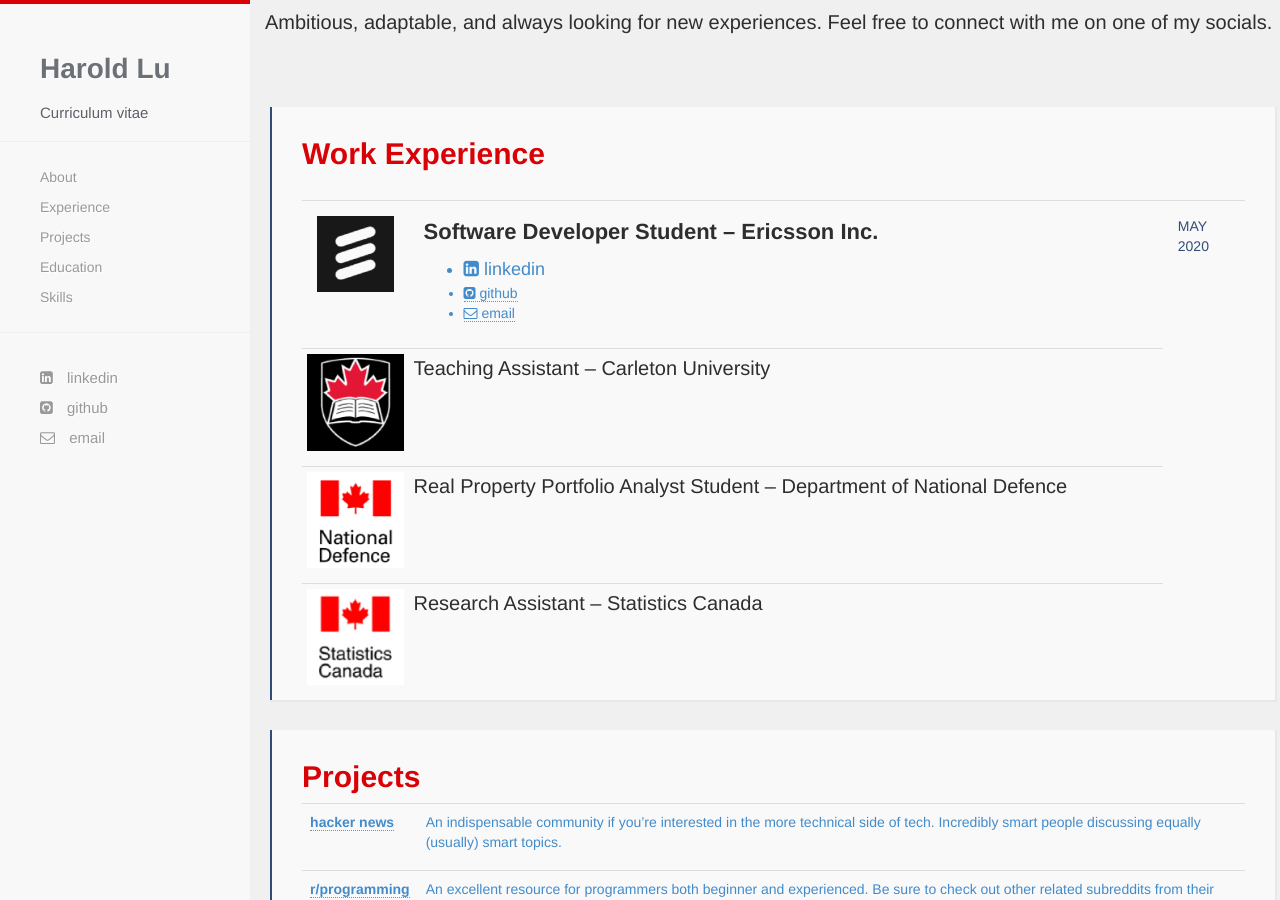
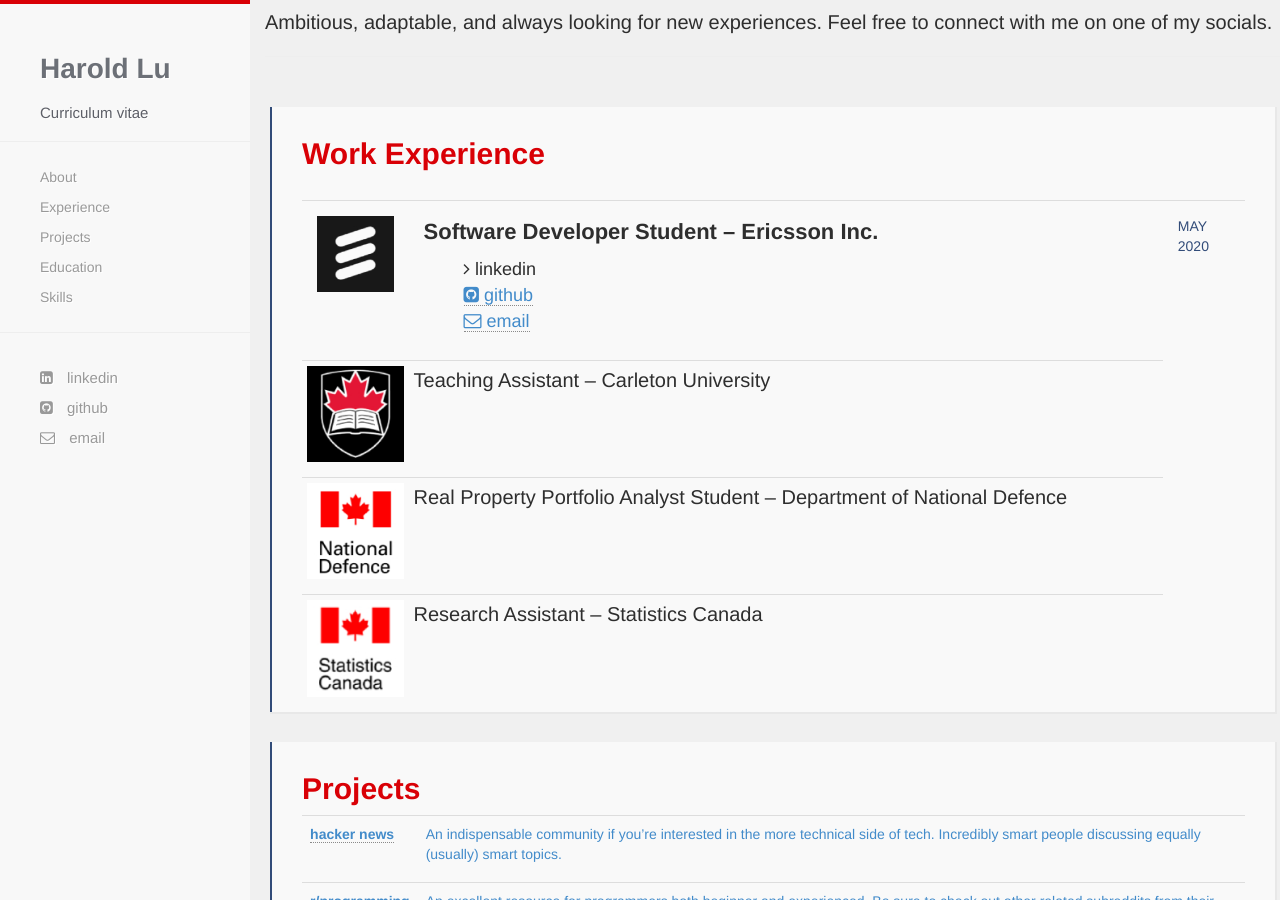
Before and after one commit to harold-lu/harold-lu.github.io, a Jekyll site: the page built from index.html, in a window 1280 px wide and 900 px high, scrolled down 894 px. Built offline with Jekyll 4.4.1, drawn with Linux system fonts in a browser that asks for light colours; nearby versions of some CDN libraries; some web fonts are replaced.

Commit message:
table update

```diff
--- a/index.html
+++ b/index.html
@@ -34,8 +34,8 @@
             <td style="width:80%;padding:15px">
               <p style="color:#2e2e2e;font-size:22px;font-weight:600">Software Developer Student &ndash; Ericsson Inc.</p>
 			  <!-- <p style="color:#2e2e2e;font-size:18px;font-weight:400"> -->
-			  <ul>
-				<li style="font-size:18px;font-weight:400"><i class="fa fa-linkedin-square"></i> linkedin</a> </li>
+			  <ul  style="font-size:18px;font-weight:400;color:#2e2e2e;list-style:none">
+				<li><i class="fa fa-angle-right"></i> linkedin</li>
 				<li> <a href="{{ site.github }}"><i class="fa fa-github-square"></i> github</a></li>
 				<li> <a href="{{ site.email }}"><i class="fa fa-envelope-o"></i> email</a> </li>
 			  </ul>
```
